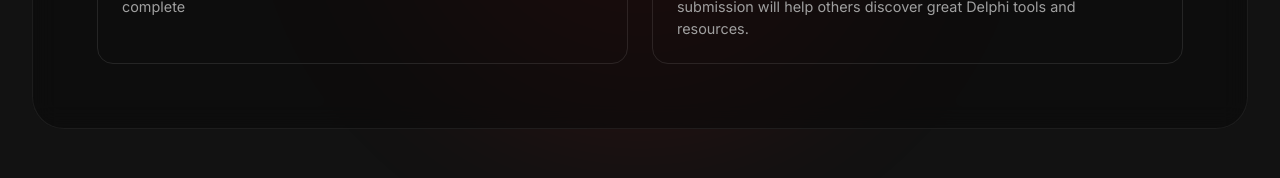
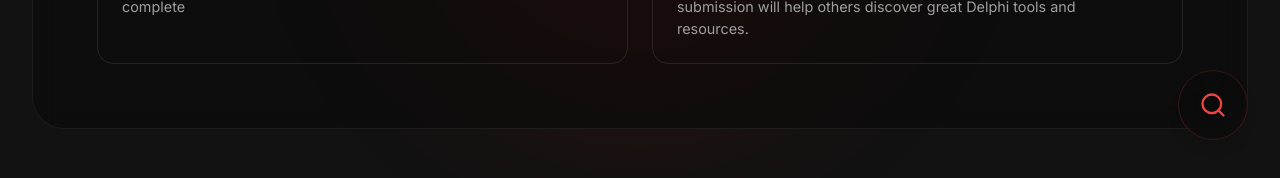
Before and after one commit to TheJoaoVitorio/DelphiKit, a Next.js app in the folder delphi-kit/: page / in a window 1280 px wide. Shown: the part 628-806 px from the top of the page. Built offline with nearby package versions, Linux system fonts and the light colour scheme.

Commit message:
feat: implement search context and integrate FloatingButton for search functionality

```diff
--- a/delphi-kit/src/app/layout.tsx
+++ b/delphi-kit/src/app/layout.tsx
@@ -1,15 +1,24 @@
-import type { Metadata } from "next";
+"use client";
+
+import { SearchProvider, useSearchContext } from "../context/SearchContext";
+
 import { Inter } from "next/font/google";
+import {Search} from 'lucide-react';
 import "./globals.css";
+
 import { Header } from "../components/Header/Header"
+import { FloatingButton } from '@/src/components/FloatingButton/FloatingButton'
 import PageTransition from "../components/PageTransition/PageTransition"
+
 
 const inter = Inter({ subsets: ["latin"] });
 
-export const metadata: Metadata = {
-  title: "DelphiKit",
-  description: "Link aggregator featuring Delphi repositories, visual components, and frameworks. Discover and share projects to streamline development and enhance your applications",
-};
+// Metadata foi movida para um arquivo separado metadata.ts
+
+function FloatingButtonAction(){
+  const { onSearch } = useSearchContext();
+  return <FloatingButton onClick={onSearch} icon={<Search />} />;
+}
 
 export default function RootLayout({
   children,
@@ -19,10 +28,13 @@ export default function RootLayout({
   return (
     <html lang="pt-br" suppressHydrationWarning>
       <body className={inter.className}>
-        <Header />
-        <main style={{ paddingTop: '80px' }}>
-          <PageTransition>{children}</PageTransition>
-        </main>
+        <SearchProvider>
+          <Header />
+          <main style={{ paddingTop: '80px' }}>
+            <PageTransition>{children}</PageTransition>
+          </main>
+          <FloatingButtonAction />
+        </SearchProvider>
       </body>
     </html>
   );
--- /dev/null
+++ b/delphi-kit/src/app/metadata.ts
@@ -0,0 +1,6 @@
+import type { Metadata } from "next";
+
+export const metadata: Metadata = {
+  title: "DelphiKit",
+  description: "Link aggregator featuring Delphi repositories, visual components, and frameworks. Discover and share projects to streamline development and enhance your applications",
+};
--- /dev/null
+++ b/delphi-kit/src/context/SearchContext.tsx
@@ -0,0 +1,25 @@
+"use client";
+
+import React, { createContext, useContext, useState } from "react";
+
+type SearchContextType = {
+  onSearch: () => void;
+  setOnSearch: (fn: () => void) => void;
+};
+
+const SearchContext = createContext<SearchContextType>({
+  onSearch: () => {},
+  setOnSearch: () => {},
+});
+
+export const useSearchContext = () => useContext(SearchContext);
+
+export const SearchProvider = ({ children }: { children: React.ReactNode }) => {
+  const [onSearch, setOnSearch] = useState<() => void>(() => () => {});
+
+  return (
+    <SearchContext.Provider value={{ onSearch, setOnSearch }}>
+      {children}
+    </SearchContext.Provider>
+  );
+};
```
Also changed, not shown: delphi-kit/src/app/ui/page.tsx (+25 -2 lines).
